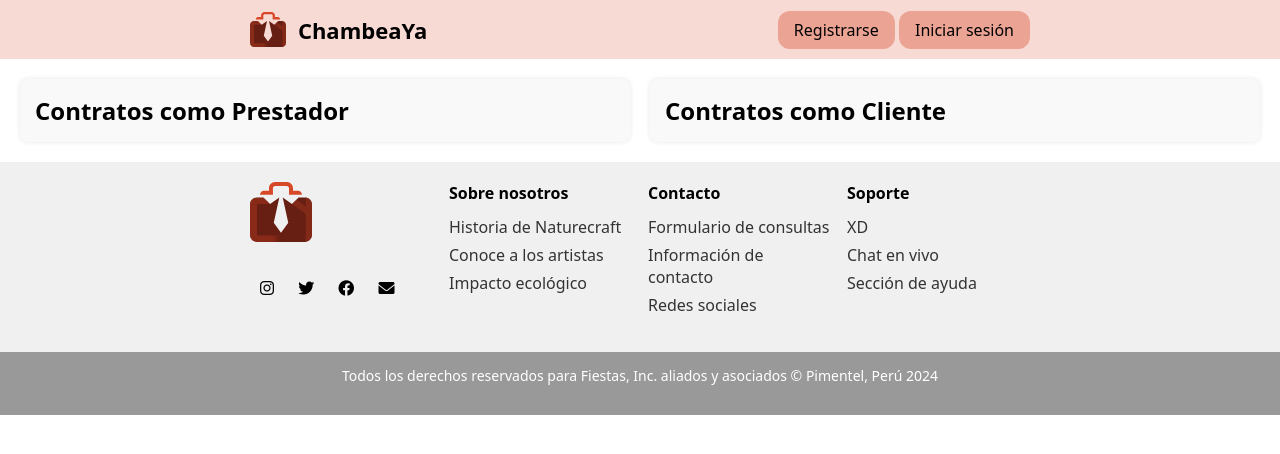
After one commit to juanusat/chambeaya, a Flask app: page /crear-contrato in a window 1280 px wide. The commit adds this page. Shown: the top 454 px of the page. Run offline with Flask 3, Linux system fonts and the light colour scheme; parts of the project's set-up code (start-up, migrations or seed data) failed here and were passed over.

Commit message:
Listo enlace para crear-contrato

```diff
--- a/app/__init__.py
+++ b/app/__init__.py
@@ -86,6 +86,7 @@ def create_app():
     app.register_blueprint(contratos_bp, url_prefix='/api/contratos')
     app.register_blueprint(comprobante_pago_bp, url_prefix='/api/comprobante_pago')
     app.register_blueprint(categoria_bp, url_prefix='/api/categoria')
+
     @app.route('/')
     def inicio():
         html = custom_render_html('inicio.html')
@@ -120,6 +121,7 @@ def create_app():
         html = html.replace('(USERNAME)', titulo)
         html = html.replace('["json"]', user_json)
         return Response(html, mimetype='text/html')
+
     @app.route('/acceder')
     def acceder():
         html = custom_render_html('acceder.html')
@@ -179,6 +181,11 @@ def create_app():
         html = custom_render_html('crear_publicacion.html')
         return Response(html, mimetype='text/html')
 
+    @app.route('/crear-contrato')
+    def crear_contratos():
+        html = custom_render_html('crear_contrato.html')
+        return Response(html, mimetype='text/html')
+
     @app.route('/mi-cuenta')
     def configurar_cuenta():
         if not getattr(g, 'user_id', None):
--- /dev/null
+++ b/site/crear_contrato.html
@@ -0,0 +1,33 @@
+<!DOCTYPE html>
+<html lang="en">
+
+<head>
+    <meta charset="UTF-8">
+    <meta name="viewport" content="width=device-width, initial-scale=1.0">
+    <title>Registrar Contrato</title>
+
+    <link rel="stylesheet" href="/static/css/main.css">
+    <link rel="stylesheet" href="/static/css/crear_contrato.css">
+</head>
+
+<body>
+    <div class="app">
+        <div class="header"></div>
+        <div class="page">
+            <div class="contratos-container">
+                <div class="columna">
+                    <h2>Contratos como Prestador</h2>
+                    <!-- Aquí puedes añadir el contenido de esta columna -->
+                </div>
+                <div class="columna">
+                    <h2>Contratos como Cliente</h2>
+                    <!-- Aquí puedes añadir el contenido de esta columna -->
+                </div>
+            </div>
+        </div>
+
+        <div class="footer"></div>
+    </div>
+</body>
+
+</html>
--- /dev/null
+++ b/static/css/crear_contrato.css
@@ -0,0 +1,15 @@
+.contratos-container {
+    display: flex;
+    gap: 20px;
+    padding: 20px;
+    flex-wrap: wrap;
+}
+
+.columna {
+    flex: 1;
+    min-width: 300px;
+    background-color: #f9f9f9;
+    padding: 15px;
+    border-radius: 8px;
+    box-shadow: 0 0 5px rgba(0,0,0,0.1);
+}
```
Also changed, not shown: site/mis_publicaciones.html (+13 -2 lines), static/css/mis_publicaciones.css (+20 -0 lines), static/js/mis-publicaciones.js (+10 -0 lines).
